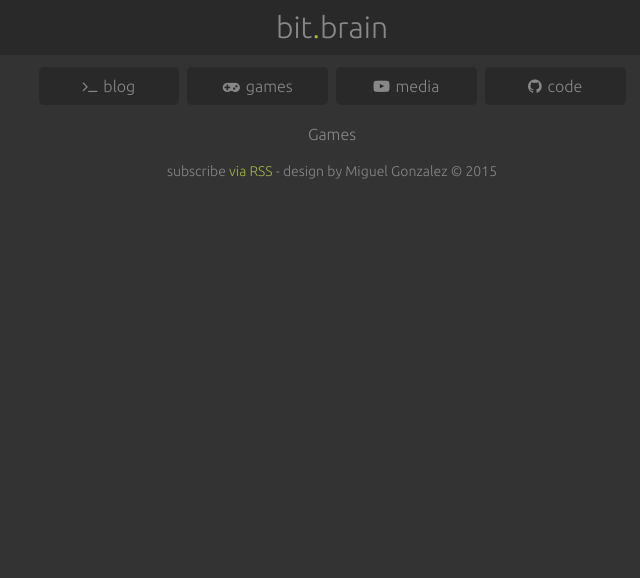
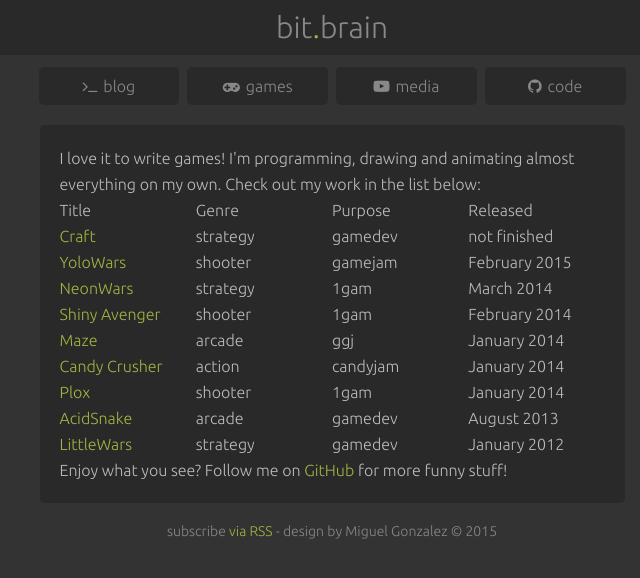
Before and after one commit to bitbrain/bitbrain.github.io, a Jekyll site: the page built from games/index.html, in a window 1280 px wide. Shown: the top 578 px of the page, without its empty margins (308-948 px from the left). Built offline with Jekyll 4.4.1, drawn with Linux system fonts in a browser that asks for light colours; nearby versions of some CDN libraries.

Commit message:
Added games

```diff
--- a/_config.yml
+++ b/_config.yml
@@ -29,3 +29,51 @@ navigation:
   title: My github account.
   url: https://github.com/MyRealityCoding
   icon: github
+
+games:
+
+- name: Craft
+  genre: strategy
+  tag: gamedev
+  date: not finished
+  url: https://github.com/MyRealityCoding/craft#getting-started
+- name: YoloWars
+  genre: shooter
+  tag: gamejam
+  date: February 2015
+  url: http://bitbrain-gaming.github.io/lgj
+- name: NeonWars
+  genre: strategy
+  tag: 1gam
+  date: March 2014
+  url:  neonwars
+- name: Shiny Avenger
+  genre: shooter
+  tag: 1gam
+  date: February 2014
+  url:  http://shinyavenger.my-reality.de
+- name: Maze
+  genre: arcade
+  tag: ggj
+  date: January 2014
+  url:  maze
+- name: Candy Crusher
+  genre: action
+  tag: candyjam
+  date: January 2014
+  url: candycrusher
+- name: Plox
+  genre: shooter
+  tag: 1gam
+  date: January 2014
+  url: plox
+- name: AcidSnake
+  genre: arcade
+  tag: gamedev
+  date: August 2013
+  url: http://acidsnake.my-reality.de
+- name: LittleWars
+  genre: strategy
+  tag: gamedev
+  date: January 2012
+  url: littlewars
--- a/games/index.html
+++ b/games/index.html
@@ -1,4 +1,25 @@
 ---
 layout: default
 ---
-Games
+<div class="page">
+I love it to write games! I'm programming, drawing and animating almost everything on my own.  Check out my work in the list below:
+
+<div class="table">
+<div class="table-row table-head">
+<div class="table-cell">Title</div>
+<div class="table-cell">Genre</div>
+<div class="table-cell text-center">Purpose</div>
+<div class="table-cell text-center">Released</div>
+</div>
+{% for game in site.games %}
+<div class="table-row">
+<div class="table-cell"><a href="{{ game.url }}">{{ game.name }}</a></div>
+<div class="table-cell">{{ game.genre }}</div>
+<div class="table-cell text-center">{{ game.tag }}</div>
+<div class="table-cell text-center">{{ game.date }}</div>
+</div>
+{% endfor %}
+</div>
+
+Enjoy what you see? Follow me on <a href="https://github.com/MyRealityCoding">GitHub</a> for more funny stuff!
+</div>
--- a/index.html
+++ b/index.html
@@ -19,7 +19,7 @@ layout: default
         <div class="post-link table-cell">
       {% endif %}
       <a class="second animated fadeIn" href="{{ post.url | prepend: site.baseurl }}">
-        <div class="post-meta">{{ post.date | date: "%b %-d, %Y" }}</div>
+        <div class="post-meta"># {{ post.date | date: "%b %-d, %Y" }}</div>
       {{ post.title }}
       </a>
       </div>
```
Also changed, not shown: games/candycrusher/index.html (added, +15 -0 lines), games/littlewars/index.html (added, +19 -0 lines), games/maze/index.html (added, +22 -0 lines), games/neonwars/index.html (added, +14 -0 lines), games/plox/index.html (added, +15 -0 lines).
